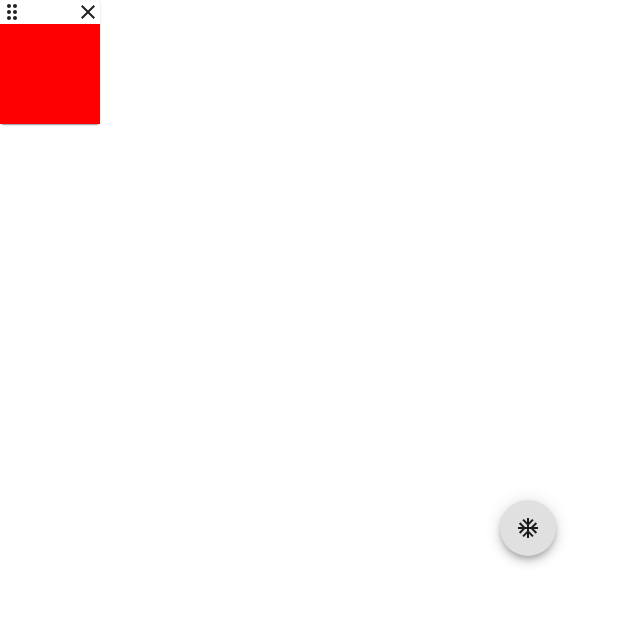
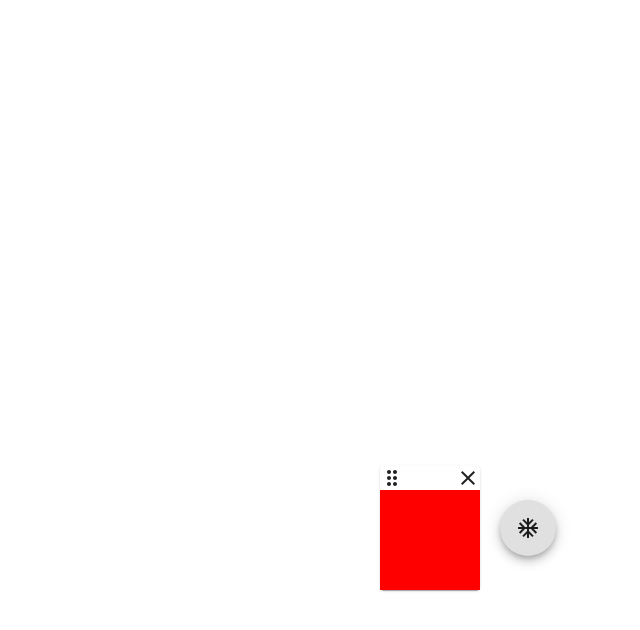
Before and after one commit to lgdelacruz92/bt-tools-panel, a React (Create React App) app: page / in a window 1280 px wide. Both pictures are taken after a click on the button 528 px from the left and 528 px from the top of the page. Shown: the top 630 px of the page, without its empty margins (0-640 px from the left). Built offline with nearby package versions, Linux system fonts and the light colour scheme.

Commit message:
Adde panel left

```diff
--- a/src/Tools/ToolsPanel.js
+++ b/src/Tools/ToolsPanel.js
@@ -50,25 +50,38 @@ const ToolsPanel = props => {
     panelPosition
   } = props;
   const classes = useStyles();
-  const containerRef = React.useRef();
+  const paperRef = React.useRef();
+
+  const [defaultDrPosition, setDefaultDrPosition] = React.useState({
+    x: 0,
+    y: 0
+  });
 
   React.useEffect(() => {
-    if (validateRef(buttonRef) && validateRef(containerRef)) {
+    if (validateRef(buttonRef) && validateRef(paperRef)) {
       const buttonRect = buttonRef.current.getBoundingClientRect();
-      setPanelPosition(containerRef.current, buttonRect, panelPosition);
+      const panelRect = paperRef.current.getBoundingClientRect();
+      const drPos = setPanelPosition(panelRect, buttonRect, panelPosition);
+      setDefaultDrPosition(drPos);
     }
-  });
+  }, []);
   return (
     <div
-      ref={containerRef}
       className={clsx(classes.container, {
         [classes.hidden]: !open,
         [classes.shown]: open
       })}
     >
-      <Draggable cancel="#tools-panel-content">
+      <Draggable
+        position={defaultDrPosition}
+        onStop={(e, data) => {
+          setDefaultDrPosition({ x: data.x, y: data.y });
+        }}
+        cancel="#tools-panel-content"
+      >
         <MUI.Paper
           id={id}
+          ref={paperRef}
           className={clsx(classes.toolsPanel, className)}
           style={style}
         >
--- a/src/Tools/helpers.js
+++ b/src/Tools/helpers.js
@@ -1,5 +1,14 @@
-export const setPanelPosition = (panel, buttonRect, panelPos) => {
+const setPanelPosLeft = (panelRect, buttonRect, margin) => {
+  const centerY = (buttonRect.y * 2 + buttonRect.height) / 2;
+  const panelX = buttonRect.x - (panelRect.width + margin);
+  const panelY = centerY - panelRect.height / 2;
+  return { x: panelX, y: panelY };
+};
+
+export const setPanelPosition = (panelRect, buttonRect, panelPos) => {
+  const MARGIN = 20;
   if (panelPos === "left") {
+    return setPanelPosLeft(panelRect, buttonRect, MARGIN);
   } else if (panelPos === "right") {
   } else if (panelPos === "bottom") {
   } else if (panelPos === "top") {
```
